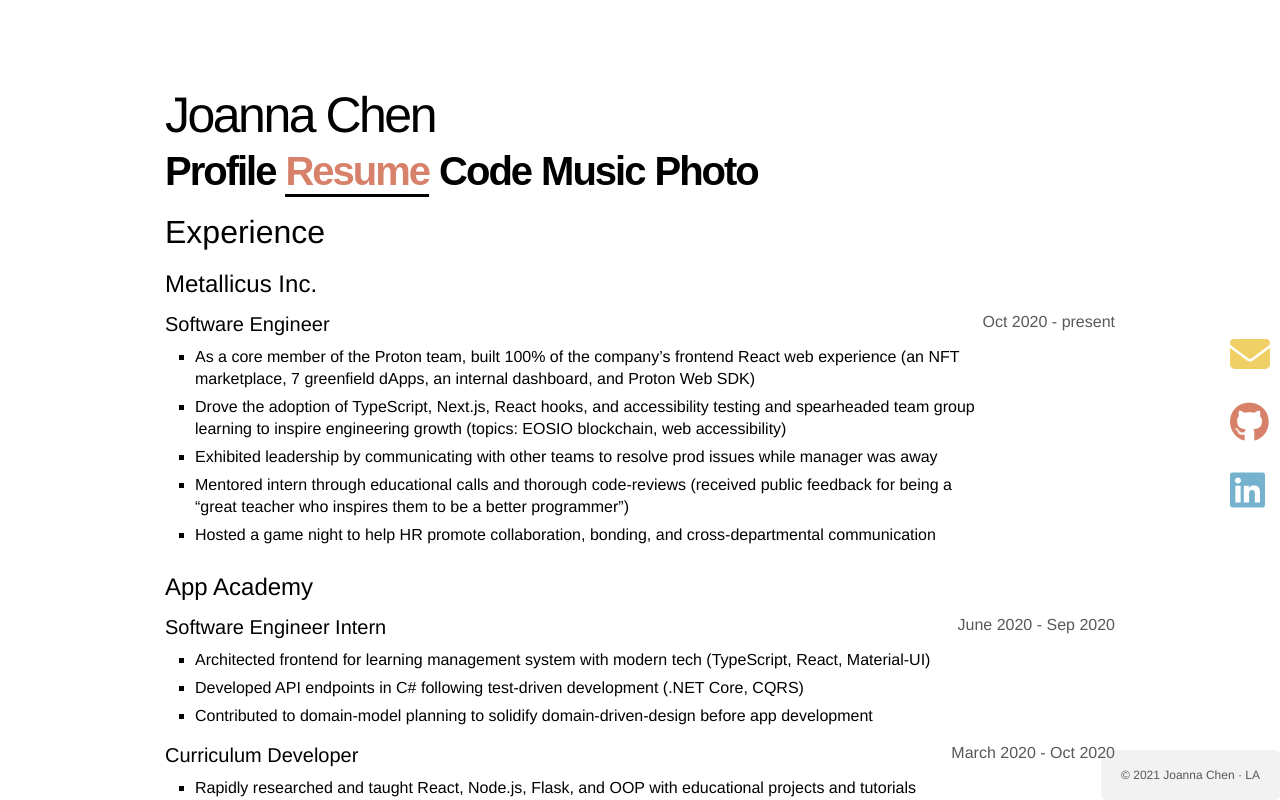
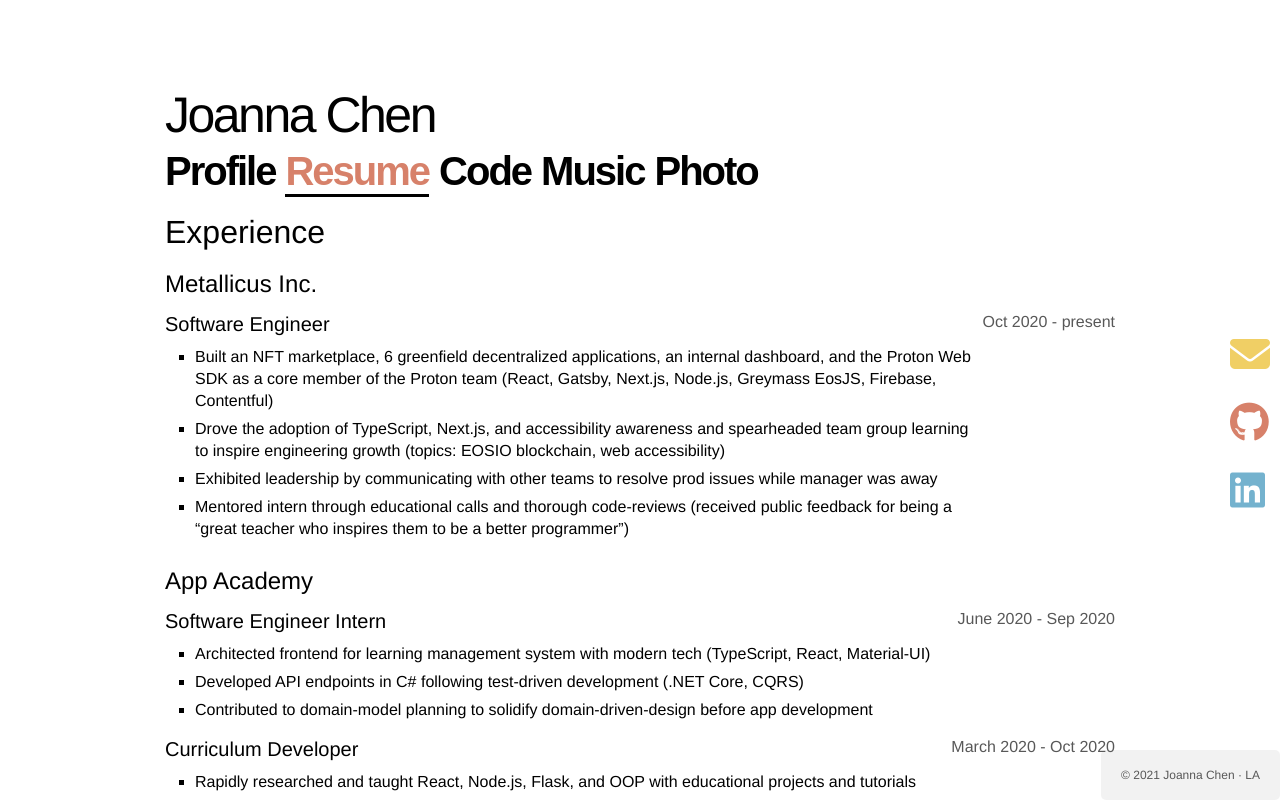
Before and after one commit to joannerd/joannerd.github.io, a Next.js app: page /resume in a window 1280 px wide. Shown: the top 800 px of the page. Built offline with nearby package versions, Linux system fonts and the light colour scheme; no server answers.

Commit message:
Update resume points

```diff
--- a/pages/resume.tsx
+++ b/pages/resume.tsx
@@ -11,11 +11,10 @@
         title: 'Software Engineer',
         dates: 'Oct 2020 - present',
         bullets: [
-          'As a core member of the Proton team, built 100% of the company’s frontend React web experience (an NFT marketplace, 7 greenfield dApps, an internal dashboard, and Proton Web SDK)',
-          'Drove the adoption of TypeScript, Next.js, React hooks, and accessibility testing and spearheaded team group learning to inspire engineering growth (topics: EOSIO blockchain, web accessibility)',
+          'Built an NFT marketplace, 6 greenfield decentralized applications, an internal dashboard, and the Proton Web SDK as a core member of the Proton team (React, Gatsby, Next.js, Node.js, Greymass EosJS, Firebase, Contentful)',
+          'Drove the adoption of TypeScript, Next.js, and accessibility awareness and spearheaded team group learning to inspire engineering growth (topics: EOSIO blockchain, web accessibility)',
           'Exhibited leadership by communicating with other teams to resolve prod issues while manager was away',
           'Mentored intern through educational calls and thorough code-reviews (received public feedback for being a “great teacher who inspires them to be a better programmer”)',
-          'Hosted a game night to help HR promote collaboration, bonding, and cross-departmental communication',
         ],
       },
     ],
```
